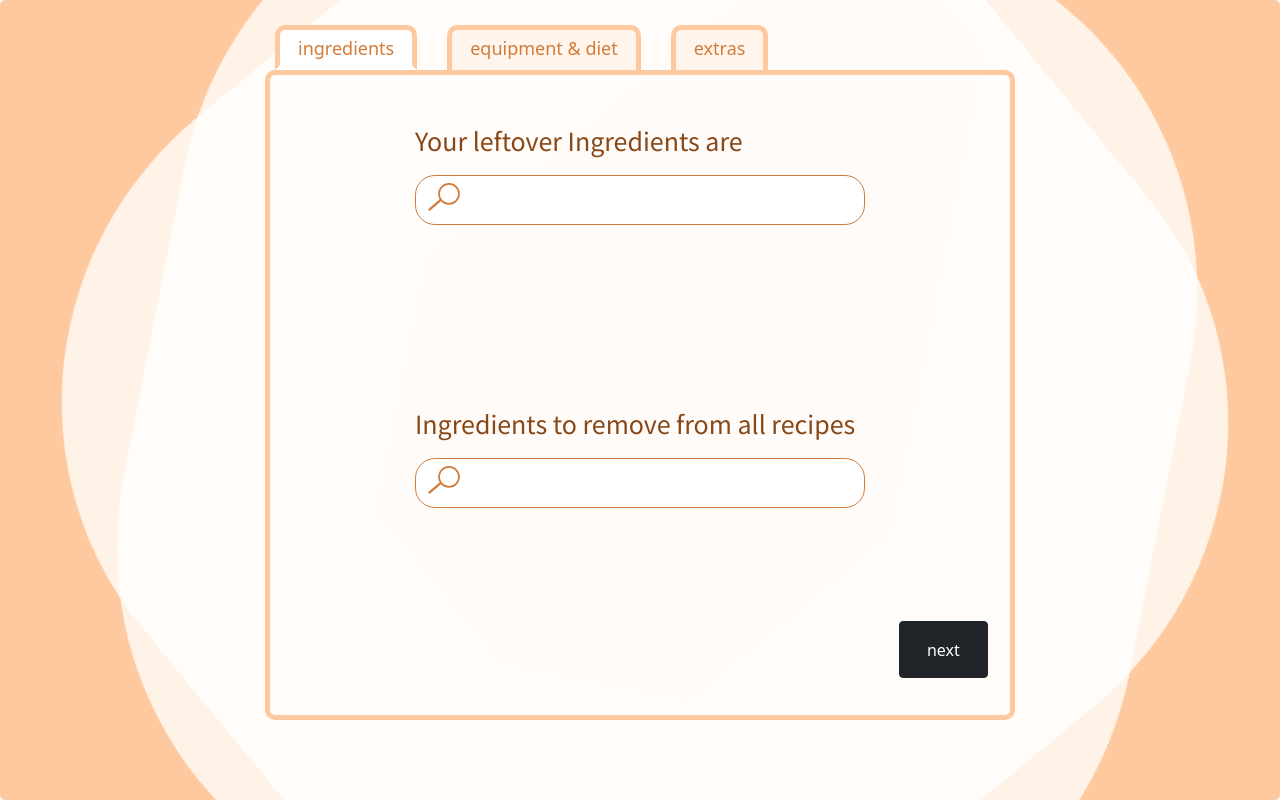
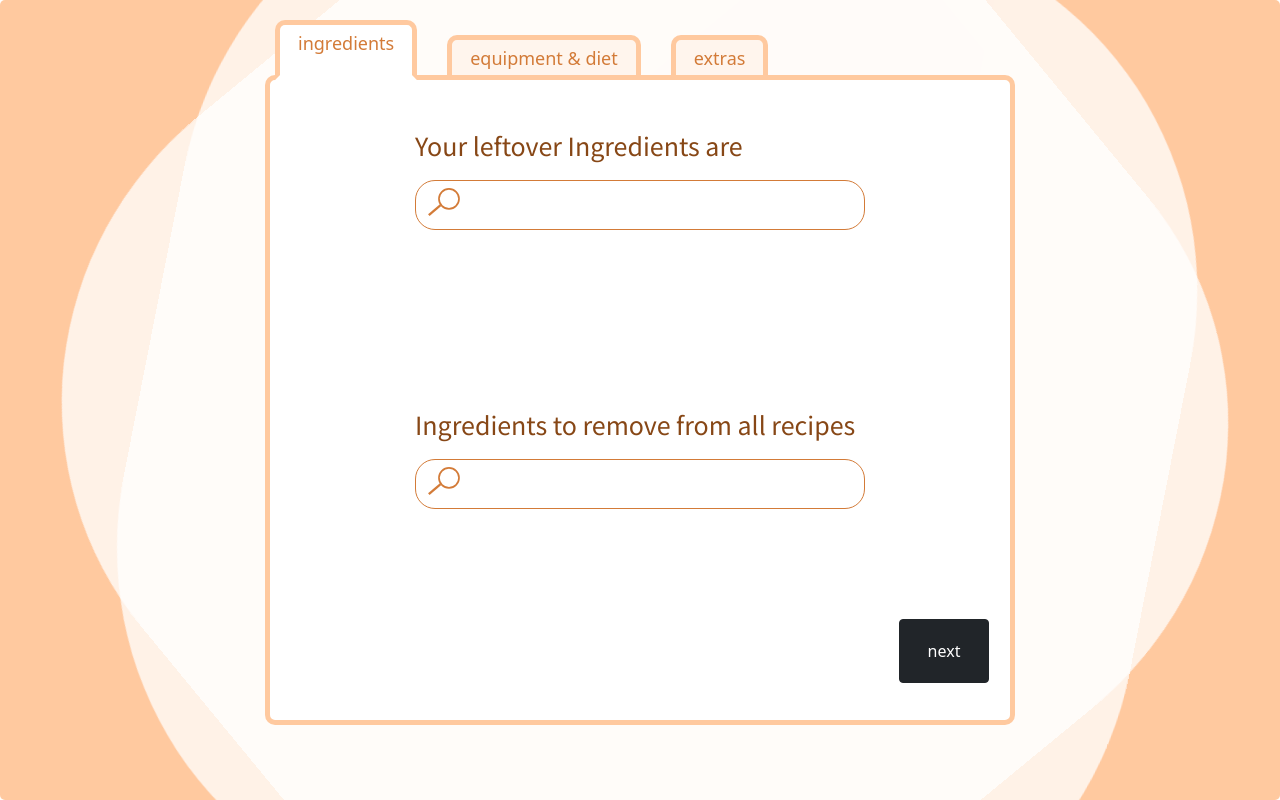
Before and after one commit to ktanojo17505/whipped-up, a Next.js app: page /form in a window 1280 px wide. Built offline with nearby package versions, Linux system fonts and the light colour scheme.

Commit message:
finish buttons and do api request

```diff
--- a/components/item.js
+++ b/components/item.js
@@ -1,8 +1,6 @@
 import React from "react";
 import styles from "../styles/form.module.css";
 import xButton from "../public/images/xbutton.svg";
-import searchIcon from "../public/images/searchicon.svg";
-
 import Image from "next/image"
 
 class Item extends React.Component {
@@ -14,7 +12,6 @@ class Item extends React.Component {
     render() {
         const name = this.props.name;
         const addIngredient = this.props.addIngredient;
-        const label = this.props.label;
         const stateVar = this.props.stateVar;
         if (addIngredient){
             return (
--- /dev/null
+++ b/components/minMaxInput.js
@@ -0,0 +1,30 @@
+import React from "react";
+import styles from "../styles/form.module.css";
+
+class MinMaxInput extends React.Component {
+    constructor(props) {
+        super(props);
+        this.state = {  }
+    }
+    // TODO: button on click set target values of input to null and go to handler
+    render() {
+        const description = this.props.description;
+        const minLabel = this.props.minLabel;
+        const maxLabel = this.props.maxLabel;
+        const minState = this.props.minState;
+        const maxState = this.props.maxState;
+        return (
+        <div className={styles.minMax}>
+            <p className={styles.title} style={{marginBottom: 0}}>{description}</p>
+            <p className={styles.label}>{minLabel}</p>
+            <input className={styles.inputNumbers} type="text" onKeyDown={(e) => this.props.handleMinMaxSubmit(e, minState)}></input>
+            <p className={styles.label}>{maxLabel}</p>
+            <input className={styles.inputNumbers} type="text" onKeyDown={(e) => this.props.handleMinMaxSubmit(e, maxState)}></input>
+            {/* <button>skip</button> */}
+        </div>
+
+        );
+    }
+}
+
+export default MinMaxInput;
--- /dev/null
+++ b/components/tab.js
@@ -0,0 +1,34 @@
+import React from "react";
+import styles from "../styles/form.module.css";
+import "bootstrap/dist/css/bootstrap.min.css";
+import { CSSTransition } from "react-transition-group";
+
+class Tab extends React.Component {
+    constructor(props) {
+        super(props);
+        this.state = {  }
+    }
+    render() {
+        const isSelected = this.props.isSelected;
+        const description = this.props.description;
+        const step = this.props.step;
+        if (isSelected){
+            return (
+                <CSSTransition>
+                    <div className={styles.tabSelected}>
+                        {description}
+                    </div>
+                </CSSTransition>
+            );
+        }
+        else {
+            return (
+                <div className={styles.tab} onClick={() => this.props.handleNextForm(step)}>
+                    {description}
+                </div>
+            );
+        }
+    }
+}
+
+export default Tab;
--- a/package.json
+++ b/package.json
@@ -19,7 +19,8 @@
     "next": "11.0.0",
     "react": "17.0.2",
     "react-bootstrap": "^1.6.1",
-    "react-dom": "17.0.2"
+    "react-dom": "17.0.2",
+    "react-transition-group": "^4.4.2"
   },
   "devDependencies": {
     "eslint": "7.29.0",
--- a/pages/form.js
+++ b/pages/form.js
@@ -1,7 +1,5 @@
 import React from "react";
 import 'font-awesome/css/font-awesome.min.css';
-import searchIcon from "../public/images/searchicon.svg";
-import Image from "next/image"
 import styles from "../styles/form.module.css";
 import "bootstrap/dist/css/bootstrap.min.css";
 import Button from "react-bootstrap/Button";
@@ -9,7 +7,10 @@ import Item from "../components/item.js";
 import InputSearchBar from "../components/inputSearchBar";
 import mCustomScrollbar from "malihu-custom-scrollbar-plugin";
 import Checkbox from "../components/checkbox.js";
+import MinMaxInput from "../components/minMaxInput.js";
+import Tab from "../components/tab.js";
 
+// https://css-tricks.com/functional-css-tabs-revisited/
 
 class FormContainer extends React.Component {
     constructor(props) {
@@ -62,15 +63,16 @@ class FormContainer extends React.Component {
                     isChecked: false,
                 }
             ],
-            minTime: -1,
-            maxTime: -1,
-            minCalories: -1,
-            maxCalories: -1,
+            minTime: null,
+            maxTime: null,
+            minCalories: null,
+            maxCalories: null,
         }
         this.handleIngredientSubmit = this.handleIngredientSubmit.bind(this);
         this.handleIngredientRemove = this.handleIngredientRemove.bind(this);
         this.handleNextForm = this.handleNextForm.bind(this);
         this.handleCheck = this.handleCheck.bind(this);
+        this.handleMinMaxSubmit = this.handleMinMaxSubmit.bind(this);
     }
 
     handleIngredientSubmit(e, stateKey) {
@@ -88,11 +90,11 @@ class FormContainer extends React.Component {
         var index = arr.indexOf(input);
         arr.splice( index, 1 );
         this.setState({[stateKey] : arr});
+        console
     }
 
     // TODO: set this so that it takes in an int that will be the next step of the form
-    handleNextForm(){
-        var nextStep = this.state.step + 1;
+    handleNextForm(nextStep){
         this.setState({step: nextStep});
     }
 
@@ -104,6 +106,25 @@ class FormContainer extends React.Component {
             }
         });
         this.setState({dietaryRestriction: dietArr})
+    }
+
+    handleMinMaxSubmit(e, stateKey){
+        if (e.key === "Enter"){
+            e.preventDefault();
+            this.setState({[stateKey]: e.target.value});
+        }
+        console.log(this.state[stateKey]);
+    }
+
+    handleSkip(inputType){
+        if (inputType == "time"){
+            this.setState({minTime: null});
+            this.setState({maxTime: null});
+        }
+        else{
+            this.setState({minCalories: null});
+            this.setState({maxCalories: null});
+        }
     }
 
     render() {
@@ -125,11 +146,24 @@ class FormContainer extends React.Component {
             <div className={styles.outerContainer}>
                 <div className={`${styles.rightBlock}`}>
                     <div className={`col-3 ${styles.tabGroup}`}>
-                        <div className={styles.tabSelected}>
-                        ingredients
-                        </div>
-                        <div className={styles.tab}>equipment & diet</div>
-                        <div className={styles.tab}>extras</div>
+                        <Tab
+                            isSelected={step === 0}
+                            description={"ingredients"}
+                            step={0}
+                            handleNextForm = {this.handleNextForm}
+                        />
+                        <Tab
+                            isSelected={step === 1}
+                            description={"equipment & diet"}
+                            step={1}
+                            handleNextForm = {this.handleNextForm}
+                        />
+                        <Tab
+                            isSelected={step === 2}
+                            description={"extras"}
+                            step={2}
+                            handleNextForm = {this.handleNextForm}
+                        />
                     </div>
                     <div className={`.col-sm-9 ${styles.outerForm}`}>
                         {step == 0 &&
@@ -170,7 +204,7 @@ class FormContainer extends React.Component {
                                     )}
                                 </div>
                             </div>
-                            <Button className={styles.nextButton} variant="dark" onClick={this.handleNextForm}>next</Button>
+                            <Button className={styles.nextButton} variant="dark" onClick={() => this.handleNextForm(step+1)}>next</Button>
                         </>
                         }
                         {step == 1 &&
@@ -202,20 +236,33 @@ class FormContainer extends React.Component {
                                             diet={dietaryRestriction.diet}
                                             handleCheck={this.handleCheck}
                                             />
-                                        )};
+                                        )}
                                     </div>
                                 </div>
-                                <Button className={styles.nextButton} variant="dark" onClick={this.handleNextForm}>next</Button>
+                                <Button className={styles.nextButton} variant="dark" onClick={() => this.handleNextForm(step+1)}>next</Button>
                             </>
                         }
                         {step == 2 &&
                             <>
                                 <div className={styles.addItems}>
-                                    <p>Input the cooking time range</p>
-                                    <p>min minutes</p>
-                                    <input type="text"></input>
-                                    <p>max minutes</p>
-                                    <input type="text"></input>
+                                    <div className={styles.extras}>
+                                        <MinMaxInput
+                                            description={"Time range is"}
+                                            minLabel={"min minutes"}
+                                            maxLabel={"max minutes"}
+                                            minState={"minTime"}
+                                            maxState={"maxTime"}
+                                            handleMinMaxSubmit={this.handleMinMaxSubmit}
+                                        />
+                                        <MinMaxInput
+                                            description={"Calorie range is"}
+                                            minLabel={"min calories"}
+                                            maxLabel={"max calories"}
+                                            minState={"minCalories"}
+                                            maxState={"maxCalories"}
+                                            handleMinMaxSubmit={this.handleMinMaxSubmit}
+                                        />
+                                    </div>
                                 </div>
                                 <div className={styles.deleteItems}>
                                     <InputSearchBar
@@ -235,7 +282,17 @@ class FormContainer extends React.Component {
                                         )}
                                     </div>
                                 </div>
-                                <Button className={styles.nextButton} variant="dark">next</Button>
+                                <div className={styles.lastButtons}>
+                                    <label>
+                                        click to skip
+                                    </label>
+                                    <div className={styles.buttonGroup}>
+                                        <Button className={styles.nextButton} variant="outline-dark" style={{marginLeft: 10}}>time</Button>
+                                        <Button className={styles.nextButton} variant="outline-dark" style={{marginLeft: 10}}>calories</Button>
+                                        <Button className={styles.nextButton} variant="outline-dark" style={{marginLeft: 10}}>cuisine</Button>
+                                        <Button className={styles.nextButton} variant="dark" style={{marginLeft: 10}}>results</Button>
+                                    </div>
+                                </div>
                             </>
                         }
                     </div>
--- a/styles/form.module.css
+++ b/styles/form.module.css
@@ -74,11 +74,13 @@ from { transform: rotate(360deg);}
     flex-direction: column;
     justify-content: space-evenly;
     position: absolute !important;
+    background-color: white;
+    z-index: 2;
 }
 
 .rightBlock {
     width: 750px;
-    height: 750px;
+    height: 650px;
     position: relative;
     /* margin-top: 70px; */
     margin-left: auto;
@@ -164,7 +166,7 @@ from { transform: rotate(360deg);}
     display: flex;
     flex-direction: row;
     width: 450px;
-    height: 125px;
+    height: 100px;
     flex: 1;
     flex-wrap: wrap;
     overflow: auto;
@@ -195,7 +197,8 @@ from { transform: rotate(360deg);}
     margin-bottom: auto;
 }
 
-.input:focus{
+.input:focus,
+.inputNumbers:focus {
     outline:none;
 }
 
@@ -216,10 +219,10 @@ from { transform: rotate(360deg);}
 }
 
 .nextButton{
-    width: 12%;
-    height: 10%;
+    width: 90px;
+    height: 65px;
     border-radius: 15px;
-    font-size: 18px;
+    font-size: 16px;
     margin-left: 85%;
     margin-bottom: 5%;
 }
@@ -232,7 +235,18 @@ from { transform: rotate(360deg);}
     justify-content: flex-start;
     margin-left: 10px;
     height: 45px;
+    clear: both;
+    position: absolute;
+    top: -40px;
+    /* z-index: 2; */
 }
+
+/* .tabs {
+    position: relative;
+    min-height: 200px;
+    clear: both;
+    margin: 25px 0p;
+} */
 
 .tab {
     height: 45px;
@@ -243,16 +257,31 @@ from { transform: rotate(360deg);}
     display: inline-block;
     background-color:#FFF5ED;
     border-radius: 10px 10px 0px 0px;
-    border-top: solid thick #FFC99F;
-    border-right: solid thick #FFC99F;
-    border-left: solid thick #FFC99F;
+    border: solid 5px #FFC99F;
+    border-left: solid 5px #FFC99F;
+    border-top: solid 5px #FFC99F;
+    border-bottom: solid 3px #FFC99F;
     margin-right: 30px;
     color: #D37B38;
     white-space: nowrap;
+    transition: ease-in-out 0.3s;
+    z-index: 1
+    /* position: absolute;
+    top: -40px; */
 }
 
+.tab:hover {
+ /* height: 60px; */
+ background-color: white;
+ color: #793e11;
+ border: solid thick #793e11;
+ transform: translateY(-15px);
+
+}
+
+
+
 .tabSelected {
-    height: 80px;
     padding-left: 18px;
     padding-right: 18px;
     padding-top: 5px;
@@ -265,10 +294,15 @@ from { transform: rotate(360deg);}
     border-left: solid thick #FFC99F;
     border-bottom: solid thick white;
     margin-right: 30px;
-    height: 45px;
+    height: 60px;
     color: #D37B38;
     white-space: nowrap;
+    position: relative;
+    top: -15px;
+    transition: 0ms;
+    z-index: 3;
 }
+
 
 .checkbox {
     display: flex;
@@ -301,3 +335,49 @@ from { transform: rotate(360deg);}
     background-color: white;
     align-items: center;
 }
+
+.extras{
+    display: flex;
+    flex-direction: row;
+
+}
+
+.minMax{
+    width: 375px;
+    display: flex;
+    flex-direction: column;
+    /* justify-content: space-between; */
+    align-items: center;
+    justify-content: center;
+    text-align: center;
+
+}
+
+.inputNumbers {
+    border-radius: 20px;
+    height: 50px;
+    width: 80px;
+    padding: 5px;
+    border: solid thin #D37B38;
+    background-color: white;
+    align-items: center;
+    font-family: 'Noto Sans SC,' sans-serif;
+    text-align: center;
+    margin-bottom: 5px;
+}
+
+.label {
+    font-family: 'Noto Sans SC,' sans-serif;
+    color: #793e11;
+    font-size: 15px;
+}
+
+.buttonGroup{
+    display: flex;
+    flex-direction:row;
+}
+
+.lastButtons{
+    display: flex;
+    flex-direction: column;
+}
```
